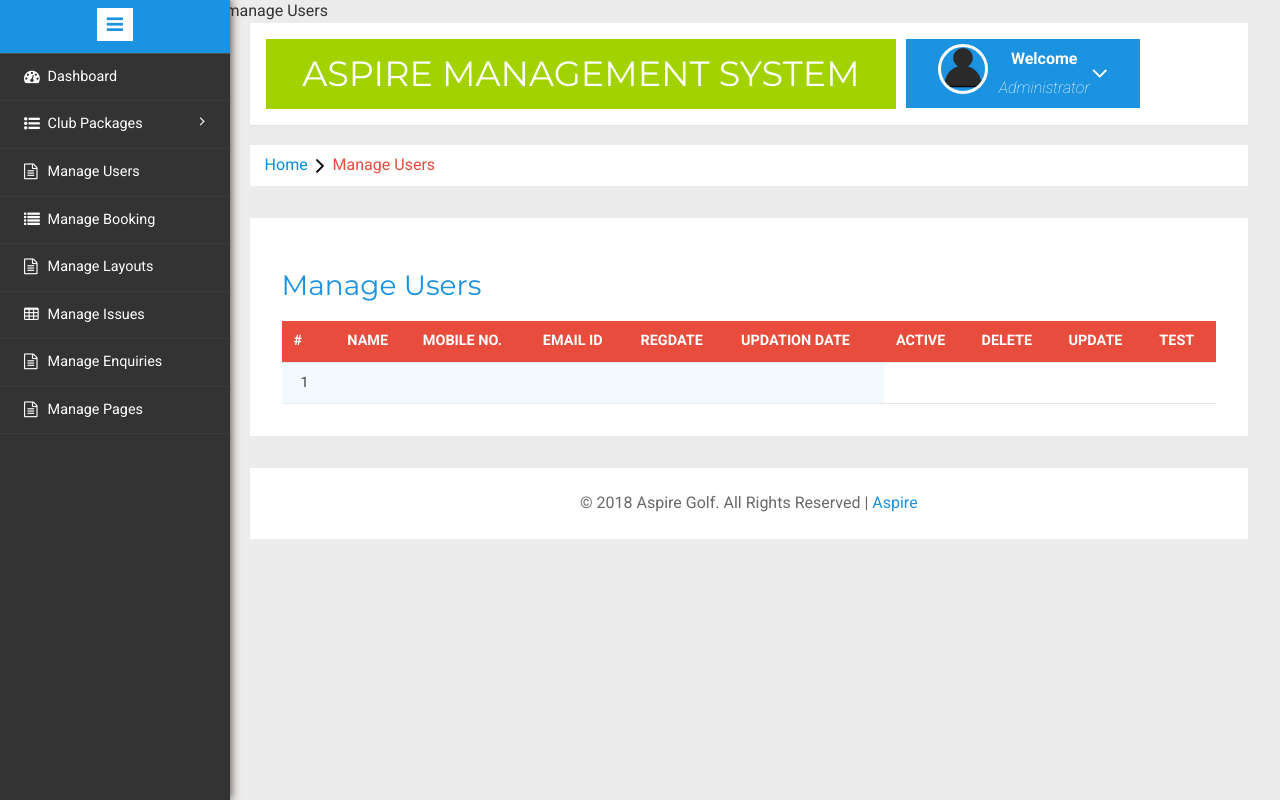
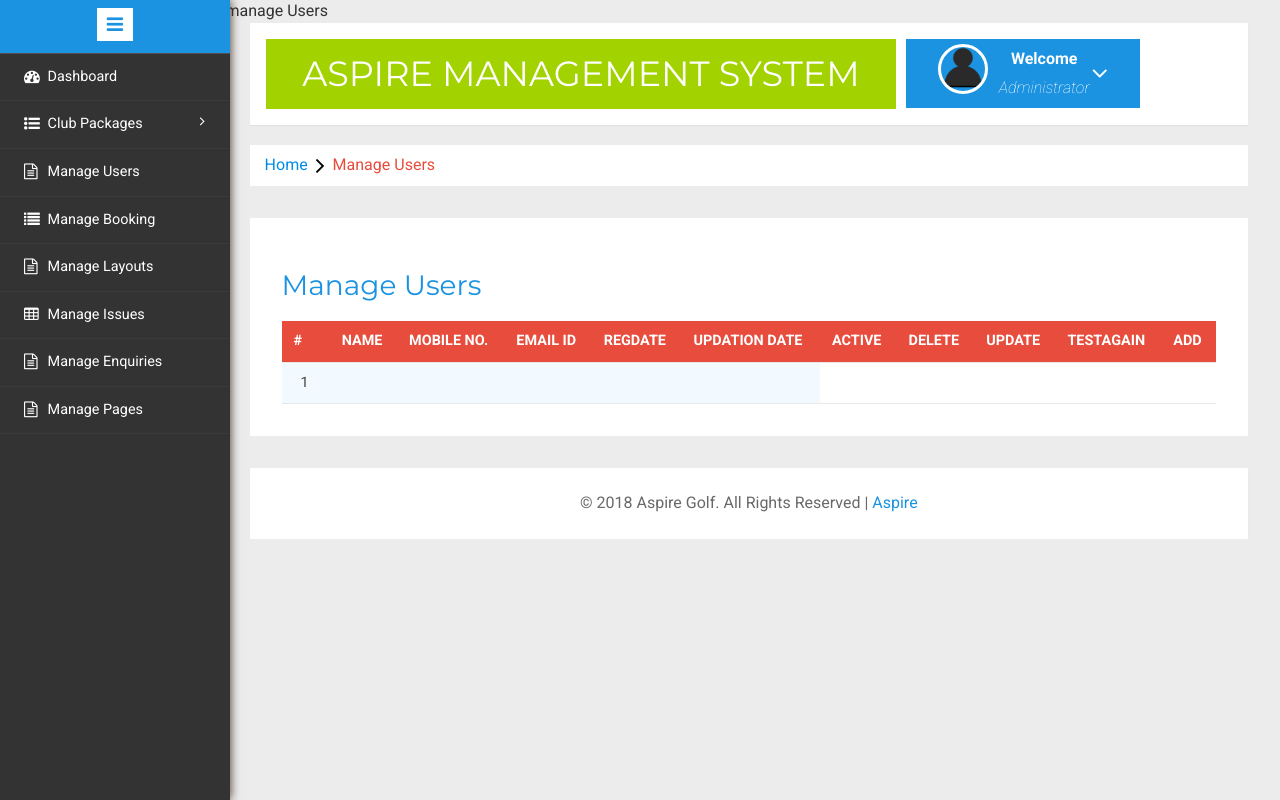
Before and after one commit to Nantawan/TimilaDance, a PHP site: page /aspire/admin/manage-users.php in a window 1280 px wide. Run offline with PHP 8.4, Linux system fonts and the light colour scheme; the visitor is signed in with stand-in values (Sample User, id 1); tables that the repository leaves empty or names only in its code hold one stand-in row (values such as "Sample post"); data that the repository does not hold is empty.

Commit message:
test again and add

```diff
--- a/admin/manage-users.php
+++ b/admin/manage-users.php
@@ -103,7 +103,8 @@ else{
 							<th>Active</th>
 							<th>Delete</th>
 							<th>Update</th>
-							<th>test</th>
+							<th>testagain</th>
+							<th>add</th>
 
 						  </tr>
 						</thead>
```
